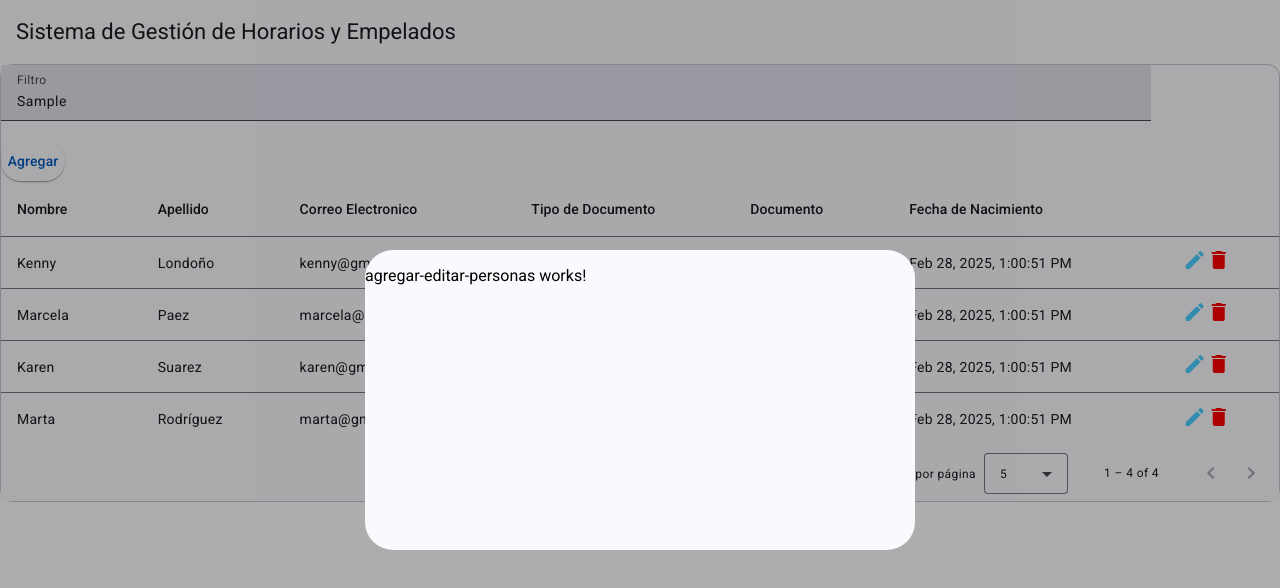
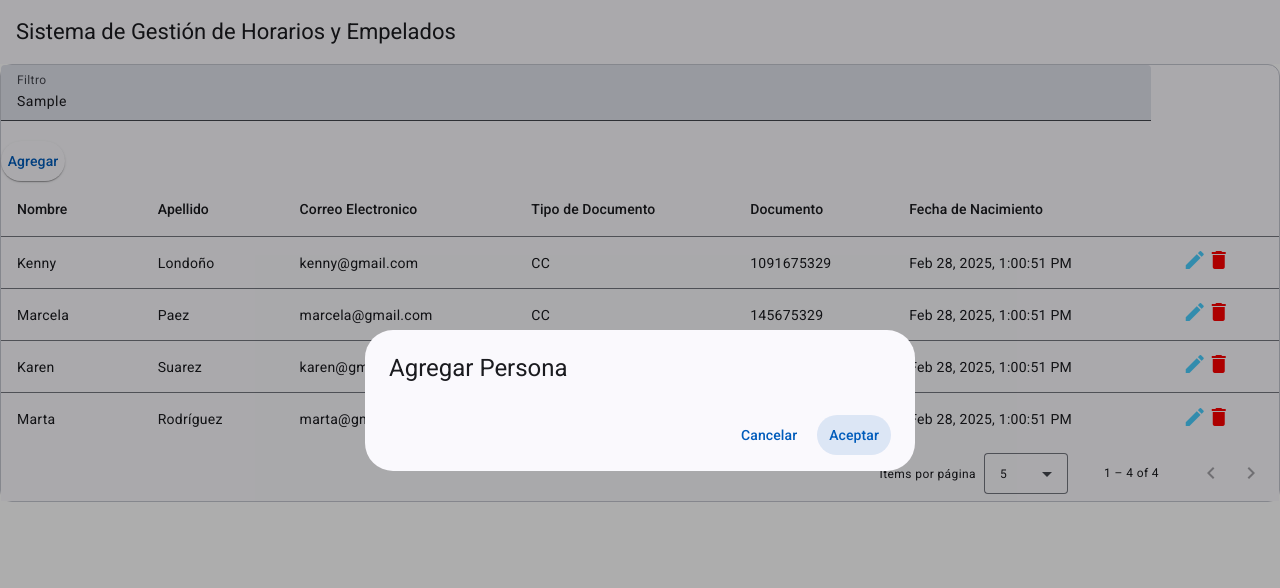
Before and after one commit to kennyLond/FrontEnd--Sistema-de-Horarios-y-Permisos, an Angular app: page / in a window 1280 px wide. Both pictures are taken after typing "Sample" into the empty fields and a click on the button "Agregar". Shown: the top 588 px of the page. Built offline with nearby package versions, Linux system fonts and the light colour scheme.

Commit message:
Terminamos el Modal y Empezamos a realizar el Formulario

```diff
--- a/src/app/components/agregar-editar-personas/agregar-editar-personas.component.html
+++ b/src/app/components/agregar-editar-personas/agregar-editar-personas.component.html
@@ -1 +1,8 @@
-<p>agregar-editar-personas works!</p>
+<h2 mat-dialog-title>Agregar Persona</h2>
+<mat-dialog-content>
+
+</mat-dialog-content>
+<mat-dialog-actions align="end">
+    <button (click)="cancelar()" mat-button >Cancelar</button>
+    <button mat-button cdkFocusInitial>Aceptar</button>
+</mat-dialog-actions>
--- a/src/app/components/agregar-editar-personas/agregar-editar-personas.component.ts
+++ b/src/app/components/agregar-editar-personas/agregar-editar-personas.component.ts
@@ -1,11 +1,21 @@
-import { Component } from '@angular/core';
+import { Component, OnInit } from '@angular/core';
+import {MatDialogModule, MatDialogRef} from '@angular/material/dialog';
+import { MatButtonModule } from '@angular/material/button';
+
 
 @Component({
   selector: 'app-agregar-editar-personas',
-  imports: [],
+  imports: [MatDialogModule,MatButtonModule ],
   templateUrl: './agregar-editar-personas.component.html',
   styleUrl: './agregar-editar-personas.component.css'
 })
 export class AgregarEditarPersonasComponent {
 
+  constructor(public dialogRef: MatDialogRef<AgregarEditarPersonasComponent>){
+
+  }
+
+cancelar(){
+  this.dialogRef.close();
 }
+}
--- a/src/app/components/list-personas/list-personas.component.html
+++ b/src/app/components/list-personas/list-personas.component.html
@@ -8,7 +8,7 @@
         <input matInput  (keyup)="applyFilter($event)" #input autocomplete="off" >
     </mat-form-field>
 
-    <button mat-raised-button (click)="addEditPersona()" color="primary">Agregar</button> <!--realizamos este metodo que sera el mismo que usamos para la opcion de editar-->
+    <button mat-raised-button (click)="addEditPersona()">Agregar</button> <!--realizamos este metodo que sera el mismo que usamos para la opcion de editar-->
 
     <table matSort mat-table [dataSource]="dataSource" class="mat-elevation-z5">
 
--- a/src/app/components/list-personas/list-personas.component.ts
+++ b/src/app/components/list-personas/list-personas.component.ts
@@ -1,37 +1,47 @@
-// Importaciones de Angular Material
+// Importaciones de Angular y Angular Material
+import { Component, ViewChild, AfterViewInit } from '@angular/core';
+import { CommonModule } from '@angular/common';
 import { MatToolbarModule } from '@angular/material/toolbar';
 import { MatCardModule } from '@angular/material/card';
 import { MatTableDataSource, MatTableModule } from '@angular/material/table';
 import { MatPaginator, MatPaginatorModule } from '@angular/material/paginator';
 import { MatSort, MatSortModule } from '@angular/material/sort';
-import { Component, ViewChild, AfterViewInit } from '@angular/core';
-import {MatFormFieldModule} from '@angular/material/form-field';
-import {MatInputModule} from '@angular/material/input';
-import {MatIconModule} from '@angular/material/icon';
-import {MatTooltipModule} from '@angular/material/tooltip';
-import {MatButtonModule} from '@angular/material/button';
-import {MatDialog, MatDialogModule } from '@angular/material/dialog';
-
-// Importación de CommonModule
-import { CommonModule } from '@angular/common';
+import { MatFormFieldModule } from '@angular/material/form-field';
+import { MatInputModule } from '@angular/material/input';
+import { MatIconModule } from '@angular/material/icon';
+import { MatTooltipModule } from '@angular/material/tooltip';
+import { MatButtonModule } from '@angular/material/button';
+import { MatDialog, MatDialogModule, MatDialogRef } from '@angular/material/dialog';
 import { Persona } from '../../interfaces/persona';
 import { AgregarEditarPersonasComponent } from '../agregar-editar-personas/agregar-editar-personas.component';
+
+// Datos de ejemplo
+const listPersonas: Persona[] = [
+  { nombre: "Kenny", apellido: "Londoño", correo: "kenny@gmail.com", tipoDocumento: "CC", documento: 1091675329, fechaNacimiento: new Date() },
+  { nombre: "Marcela", apellido: "Paez", correo: "marcela@gmail.com", tipoDocumento: "CC", documento: 145675329, fechaNacimiento: new Date() },
+  { nombre: "Karen", apellido: "Suarez", correo: "karen@gmail.com", tipoDocumento: "CC", documento: 104545329, fechaNacimiento: new Date() },
+  { nombre: "Marta", apellido: "Rodríguez", correo: "marta@gmail.com", tipoDocumento: "CC", documento: 1075329, fechaNacimiento: new Date() }
+];
 
 @Component({
   selector: 'app-list-personas',
   standalone: true,
-  imports: [MatToolbarModule, MatCardModule, MatTableModule, CommonModule, MatPaginatorModule, MatSortModule,MatFormFieldModule,MatInputModule,MatIconModule,MatTooltipModule,MatButtonModule,MatDialogModule],
+  imports: [
+    CommonModule, MatToolbarModule, MatCardModule, MatTableModule,
+    MatPaginatorModule, MatSortModule, MatFormFieldModule, MatInputModule,
+    MatIconModule, MatTooltipModule, MatButtonModule, MatDialogModule
+  ],
   templateUrl: './list-personas.component.html',
-  styleUrls: ['./list-personas.component.css'] // 🔹 Corregido "styleUrls"
+  styleUrls: ['./list-personas.component.css']
 })
 export class ListPersonasComponent implements AfterViewInit {
   displayedColumns: string[] = ['nombre', 'apellido', 'correo', 'tipoDocumento', 'documento', 'fechaNacimiento', 'acciones'];
   dataSource: MatTableDataSource<Persona>;
 
   @ViewChild(MatPaginator) paginator!: MatPaginator;
-  @ViewChild(MatSort) sort!: MatSort; // 🔹 Declarado correctamente fuera del constructor
+  @ViewChild(MatSort) sort!: MatSort;
 
-  constructor(public dialog: MatDialog) {
+  constructor(public dialog: MatDialog) { // ✅ Cambiado 'dialogRef' por 'dialog'
     this.dataSource = new MatTableDataSource(listPersonas);
   }
 
@@ -44,24 +54,19 @@ export class ListPersonasComponent implements AfterViewInit {
   applyFilter(event: Event) {
     const filterValue = (event.target as HTMLInputElement).value;
     this.dataSource.filter = filterValue.trim().toLowerCase();
-if(this.dataSource.paginator){
-  this.dataSource.paginator.firstPage();
-}
+    if (this.dataSource.paginator) {
+      this.dataSource.paginator.firstPage();
+    }
   }
 
   addEditPersona() {
-    const dialogRef = this.dialog.open(AgregarEditarPersonasComponent, {
+    const dialogRef: MatDialogRef<AgregarEditarPersonasComponent> = this.dialog.open(AgregarEditarPersonasComponent, {
       width: '550px',
-      height: '300px'
+      disableClose: true,
     });
 
+    dialogRef.afterClosed().subscribe(result => {
+      console.log('El diálogo fue cerrado', result);
+    });
   }
 }
-
-// Datos de ejemplo
-const listPersonas: Persona[] = [
-  { nombre: "Kenny", apellido: "Londoño", correo: "kenny@gmail.com", tipoDocumento: "CC", documento: 1091675329, fechaNacimiento: new Date() },
-  { nombre: "Marcela", apellido: "Paez", correo: "marcela@gmail.com", tipoDocumento: "CC", documento: 145675329, fechaNacimiento: new Date() },
-  { nombre: "Karen", apellido: "Suarez", correo: "karen@gmail.com", tipoDocumento: "CC", documento: 104545329, fechaNacimiento: new Date() },
-  { nombre: "Marta", apellido: "Rodríguez", correo: "marta@gmail.com", tipoDocumento: "CC", documento: 1075329, fechaNacimiento: new Date() }
-];
```
